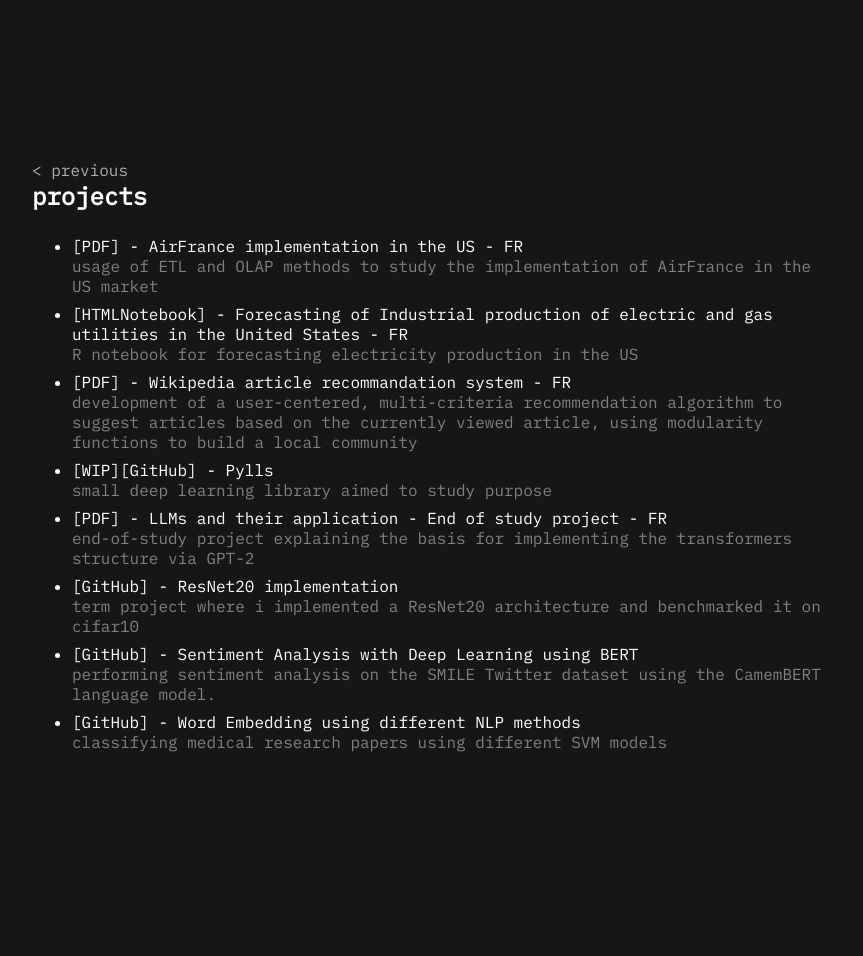
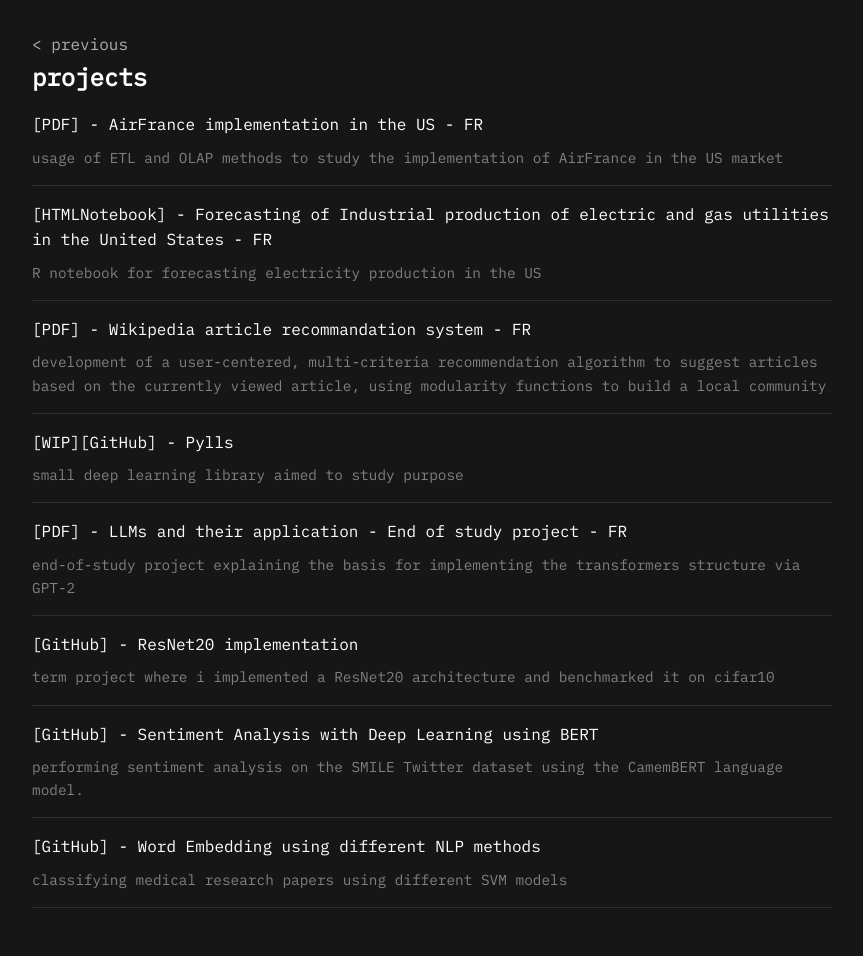
Before and after one commit to tayheau/tayheau.github.io, a Jekyll site: the page projects.html, which Jekyll copies as it is, in a window 1280 px wide. Shown: the whole page, without its empty margins (208-1071 px from the left). Built offline with Jekyll 4.4.1, drawn with Linux system fonts in a browser that asks for light colours; before the commit the page ends 900 px from its top, so only the background shows below that.

Commit message:
Update projects.html

```diff
--- a/projects.html
+++ b/projects.html
@@ -12,55 +12,85 @@
             box-sizing: border-box;
         }
 
+        :root {
+            --bg-color: #161617;
+            --text-color: white;
+            --link-color: rgb(174, 174, 174);
+            --link-hover-color: rgb(100, 100, 100);
+            --muted-text: #808080;
+        }
+
         body {
             font-family: "IBM Plex Mono", monospace;
             font-weight: 400;
             font-style: normal;
-            color: white;
-            background-color: #161617;
-            margin-top: 10em;
+            color: var(--text-color);
+            background-color: var(--bg-color);
             display: flex;
             justify-content: center;
-            align-items: center;
+            align-items: flex-start;
+            padding: 2rem 1rem;
+            line-height: 1.6;
+        }
+
+        #container {
+            width: 100%;
+            max-width: 800px;
         }
 
         h2 {
-            margin-bottom: 1em;
-        }
-
-        #nav {
-            display: flex;
-            margin-bottom: 20px;
-        }
-
-        #container {
-            width: 50em;
+            margin-bottom: 1rem;
+            font-size: 1.5rem;
         }
 
         a {
             text-decoration: none;
-            color: rgb(174, 174, 174);
+            color: var(--link-color);
+            transition: color 0.3s ease;
         }
 
         a:hover {
-            color: rgb(100, 100, 100);
+            color: var(--link-hover-color);
         }
 
-        li a {
-            color: white;
-        }
-
-        li span {
-            color: #808080;
+        ul {
+            list-style-type: none;
+            padding: 0;
         }
 
         li {
-            margin-bottom: 0.5em;
+            margin-bottom: 1rem;
+            padding-bottom: 1rem;
+            border-bottom: 1px solid rgba(255,255,255,0.1);
         }
 
         li div {
             display: flex;
             flex-direction: column;
+        }
+
+        li a {
+            color: var(--text-color);
+            margin-bottom: 0.5rem;
+        }
+
+        li span {
+            color: var(--muted-text);
+            font-size: 0.9rem;
+        }
+
+        @media screen and (max-width: 768px) {
+            #container {
+                width: 95%;
+            }
+
+            h2 {
+                font-size: 1.3rem;
+            }
+
+            li span {
+                font-size: 0.8rem;
+            }
         }
     </style>
 </head>
```
